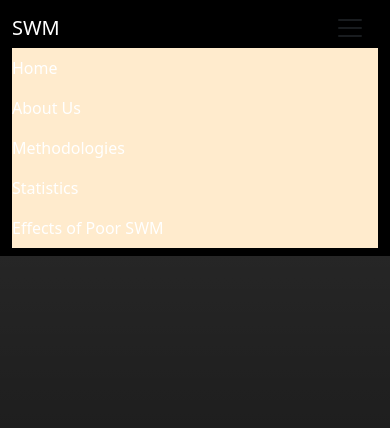
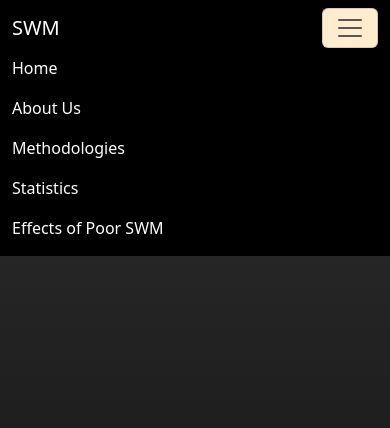
Before and after one commit to niteash/solidwastemanagement, a website: page index.html in a window 390 px wide. Both pictures are taken after a click on the button "Toggle navigation". Shown: the top 428 px of the page. Drawn offline with nearby package versions, Linux system fonts and the light colour scheme.

Commit message:
Update index.html

```diff
--- a/index.html
+++ b/index.html
@@ -64,10 +64,10 @@
       <nav class="navbar navbar-expand-lg bg-black">
         <div class="container-fluid">
           <a class="navbar-brand  text-white" href="./index.html">SWM</a>
-          <button class="navbar-toggler" type="button" data-bs-toggle="collapse" data-bs-target="#navbarNavDropdown" aria-controls="navbarNavDropdown" aria-expanded="false" aria-label="Toggle navigation">
+          <button class="navbar-toggler" type="button"  style="background-color: blanchedalmond;"  data-bs-toggle="collapse" data-bs-target="#navbarNavDropdown" aria-controls="navbarNavDropdown" aria-expanded="false" aria-label="Toggle navigation">
             <span class="navbar-toggler-icon"></span>
           </button>
-          <div class="collapse navbar-collapse" style="background-color: blanchedalmond;" id="navbarNavDropdown">
+          <div class="collapse navbar-collapse" id="navbarNavDropdown">
             <ul class="navbar-nav text-white">
               <li class="nav-item">
                 <a class="nav-link active  text-white" aria-current="page" href="./index.html">Home</a>
```
